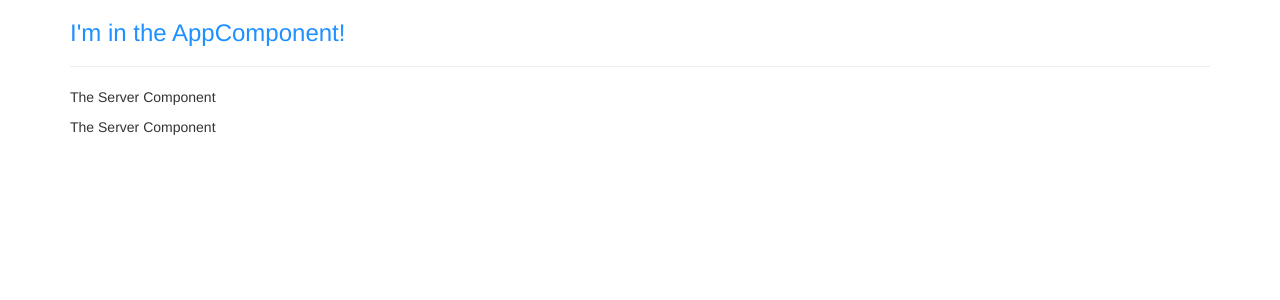
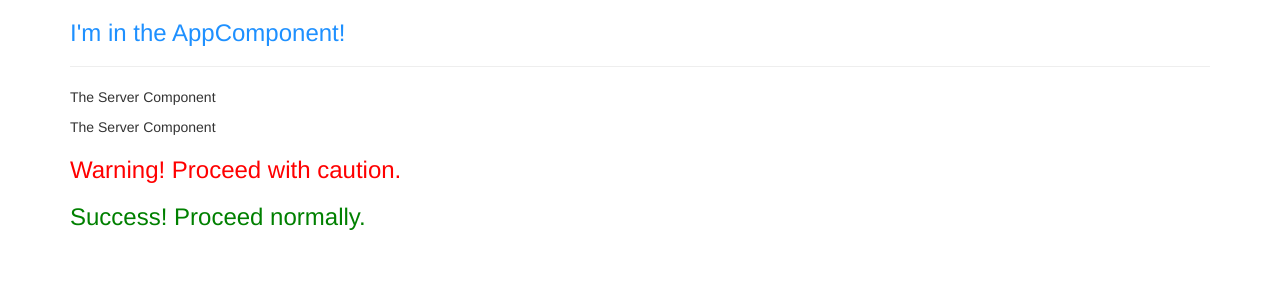
Before and after one commit to mkhira2/first-angular-app, an Angular app: page / in a window 1280 px wide. Shown: the top 300 px of the page. Built offline with nearby package versions, Linux system fonts and the light colour scheme.

Commit message:
manually created success and warning components

```diff
--- a/src/app/app.component.html
+++ b/src/app/app.component.html
@@ -4,6 +4,8 @@
       <h3>I'm in the AppComponent!</h3>
       <hr>
       <app-servers></app-servers>
+      <warning-alert></warning-alert>
+      <success-alert></success-alert>
     </div>
   </div>
 </div>
--- a/src/app/app.component.ts
+++ b/src/app/app.component.ts
@@ -3,7 +3,6 @@ import { Component } from '@angular/core';
 @Component({
   selector: 'app-root',
   templateUrl: './app.component.html',
-  // styleUrls: ['./app.component.css']
   styles: [`
     h3 {
       color: dodgerblue;
--- a/src/app/app.module.ts
+++ b/src/app/app.module.ts
@@ -7,13 +7,17 @@ import { HttpModule } from '@angular/http';
 import { AppComponent } from './app.component';
 import { ServerComponent } from './server/server.component';
 import { ServersComponent } from './servers/servers.component';
+import { WarningAlertComponent } from './warningAlert/warningAlert.component';
+import { SuccessAlertComponent } from './successAlert/successAlert.component';
 
 
 @NgModule({
   declarations: [
     AppComponent,
     ServerComponent,
-    ServersComponent
+    ServersComponent,
+    WarningAlertComponent,
+    SuccessAlertComponent
   ],
   imports: [
     BrowserModule,
--- /dev/null
+++ b/src/app/successAlert/successAlert.component.css
@@ -0,0 +1,3 @@
+h3 {
+    color: green;
+}
--- /dev/null
+++ b/src/app/successAlert/successAlert.component.html
@@ -0,0 +1 @@
+<h3>Success! Proceed normally.</h3>
--- /dev/null
+++ b/src/app/warningAlert/warningAlert.component.css
@@ -0,0 +1,3 @@
+h3 {
+    color: red;
+}
--- /dev/null
+++ b/src/app/warningAlert/warningAlert.component.html
@@ -0,0 +1 @@
+<h3>Warning! Proceed with caution.</h3>
```
Also changed, not shown: src/app/successAlert/successAlert.component.ts (added, +10 -0 lines), src/app/warningAlert/warningAlert.component.ts (added, +10 -0 lines).
